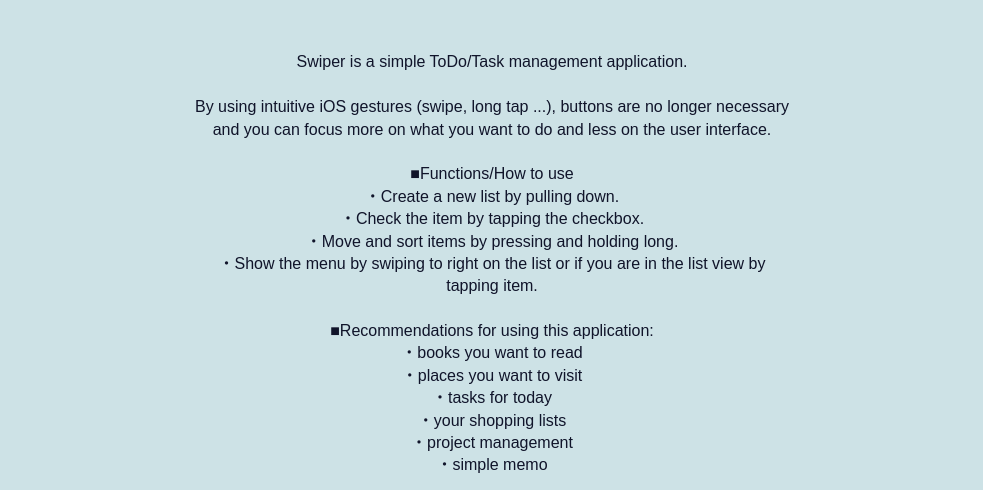
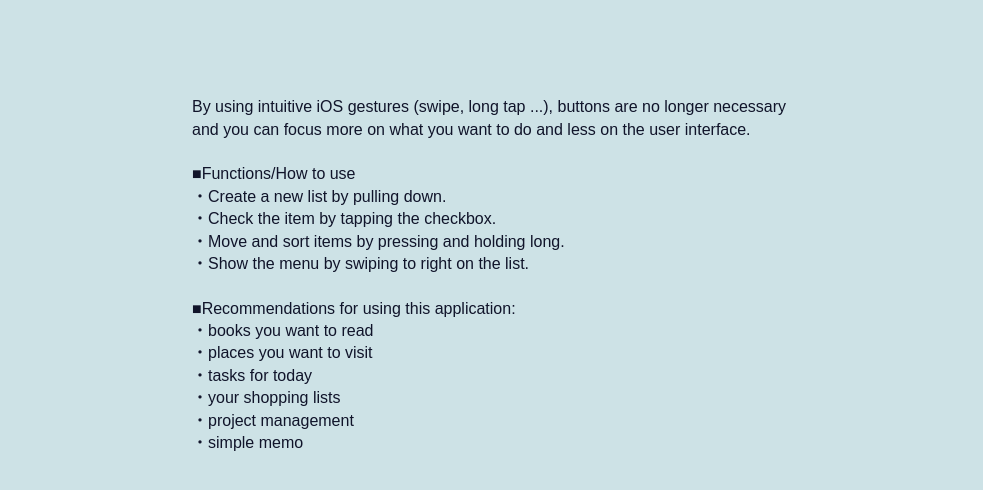
Before and after one commit to shoya140/swiper, a plain HTML site: page index.html in a window 1280 px wide. Shown: the part 1092-1582 px from the top of the page, without its empty margins (148-1131 px from the left). Drawn offline with Linux system fonts and the light colour scheme; grey boxes are pictures that could not be loaded.

Commit message:
Updated styles of the title and the description

```diff
--- a/index.html
+++ b/index.html
@@ -103,6 +103,12 @@ img.appstore {
     left: 14%;
     width: 73%;
 }
+
+h1{
+    font-size: 400%;
+    line-height: 30%;
+}
+
 h1, h2, h3, h4, h5, h6 {
     font-family: "Raleway", sans-serif;
     font-weight: normal;
@@ -133,6 +139,8 @@ h1, h2, h3, h4, h5, h6 {
     margin: auto;
     width: 90%;
     max-width: 600px;
+    white-space: pre-wrap;
+    text-align: left;
 }
 #screenshots {
     margin-bottom: 2em;
@@ -141,9 +149,6 @@ h1, h2, h3, h4, h5, h6 {
     border: 1px solid white;
     box-shadow: 0px 0px 2px rgba(0,0,0,0.5);
     margin: 1em;
-}
-#description {
-	white-space: pre-wrap;
 }
 #stars {
     text-align: center;
@@ -189,7 +194,7 @@ h1, h2, h3, h4, h5, h6 {
 <div id="chevron" class="fa fa-chevron-down"></div>
 <div id="splash">
     <div id="left">
-		<h1>Swiper - Simple ToDo/Task Management</h1>
+        <h1>Swiper</h1>
         <p>Swiper is a simple ToDo/Task management application.</p>
         <a href="https://itunes.apple.com/us/app/swiper-simple-todo-task-management/id631354108?mt=8&amp;uo=4"><img class="appstore" src="http://app-stop.appspot.com/static/appstore.svg" alt="Download on the Apple App Store"></a>
     </div>
@@ -220,7 +225,7 @@ h1, h2, h3, h4, h5, h6 {
 
 
 
-<p id="description">Swiper is a simple ToDo/Task management application.
+<p id="description">
 
 By using intuitive iOS gestures (swipe, long tap ...), buttons are no longer necessary and you can focus more on what you want to do and less on the user interface.
 
@@ -228,7 +233,7 @@ By using intuitive iOS gestures (swipe, long tap ...), buttons are no longer nec
 ・Create a new list by pulling down.
 ・Check the item by tapping the checkbox.
 ・Move and sort items by pressing and holding long.
-・Show the menu by swiping to right on the list or if you are in the list view by tapping item.
+・Show the menu by swiping to right on the list.
 
 ■Recommendations for using this application:
 ・books you want to read
@@ -236,7 +241,7 @@ By using intuitive iOS gestures (swipe, long tap ...), buttons are no longer nec
 ・tasks for today
 ・your shopping lists
 ・project management
-・simple memo</p>
+・simple memo
 
 <p>
     <a href="https://itunes.apple.com/us/app/swiper-simple-todo-task-management/id631354108?mt=8&amp;uo=4"><img class="appstore" src="http://app-stop.appspot.com/static/appstore.svg" alt="Download on the Apple App Store"></a>
```
Lines whose indentation alone changed are shown as unchanged.
